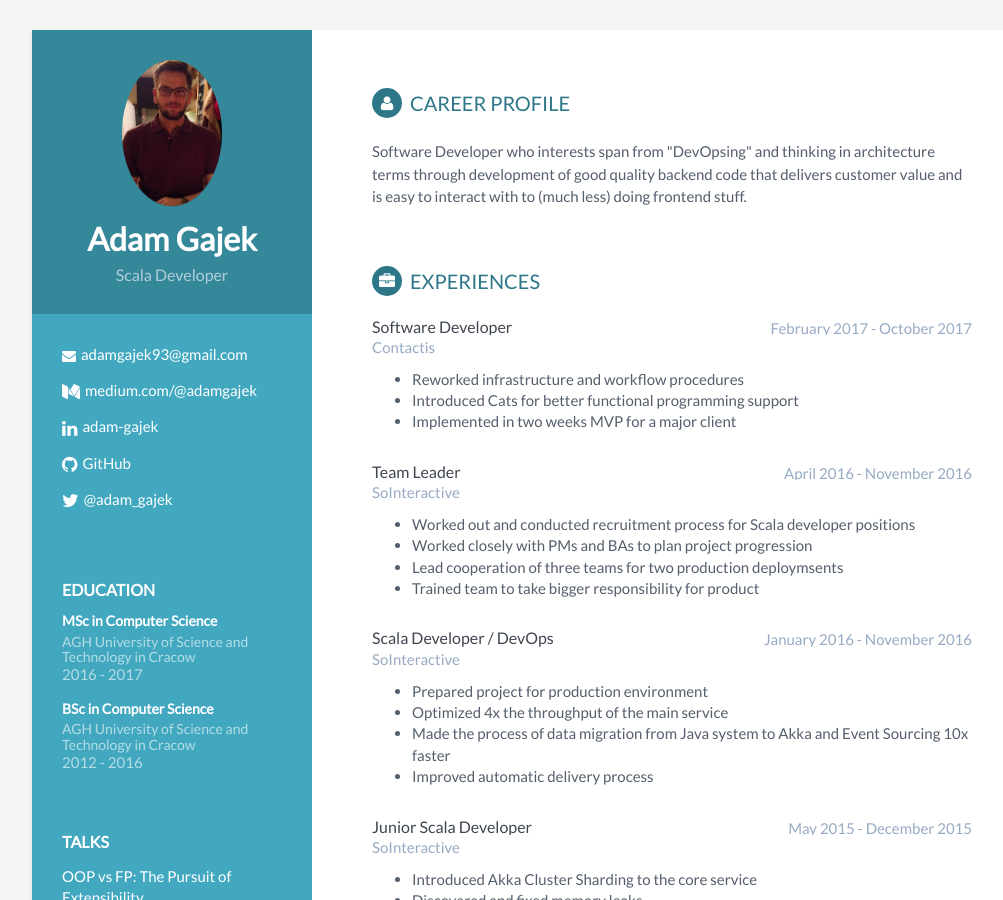
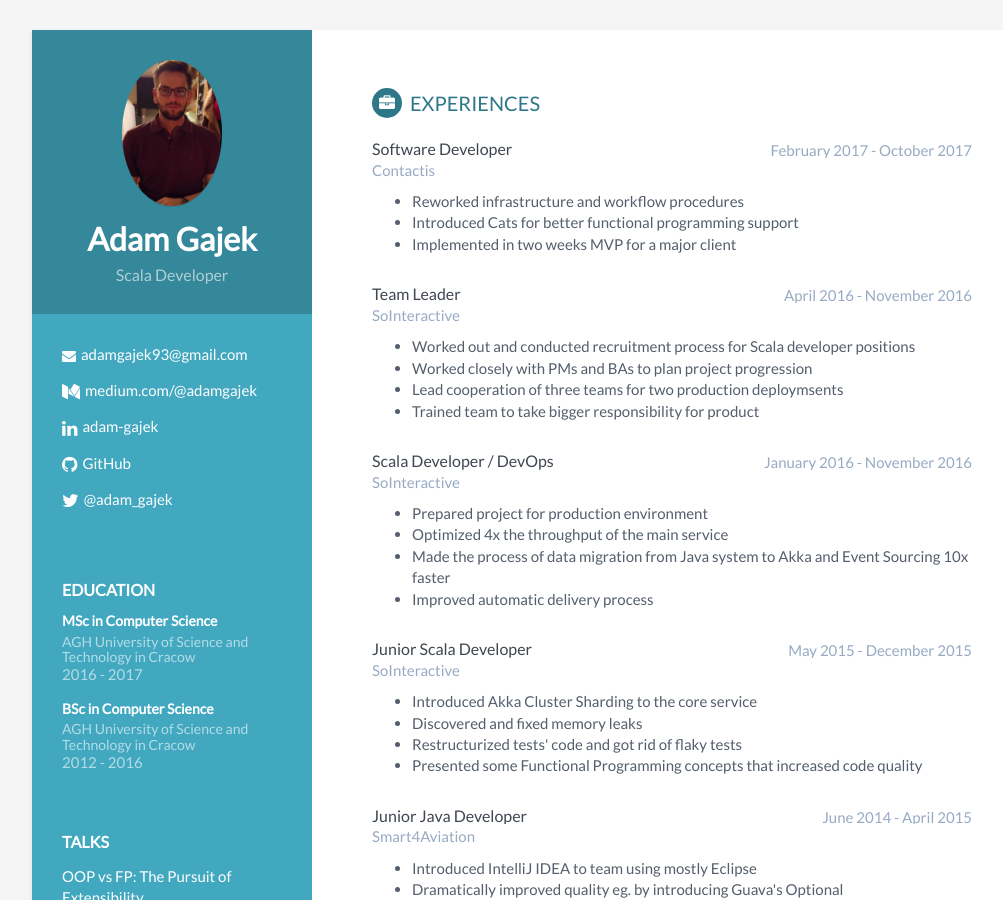
Before and after one commit to agajek/resume, a Jekyll site: the page built from index.html, in a window 1280 px wide and 900 px high. Shown: the whole window, without its empty margins (108-1111 px from the left). Built offline with Jekyll 4.4.1, drawn with Linux system fonts in a browser that asks for light colours.

Commit message:
Removed career info for now

```diff
--- a/_config.yml
+++ b/_config.yml
@@ -16,9 +16,7 @@ about: True # set to False or comment line if you want to remove the "How to use
 name: Adam Gajek
 tagline: Scala Developer
 pic: profile.png  #place a 100x100 picture inside /assets/images/ folder and provide the name of the file below
-summary: "Software Developer who interests span from \"DevOpsing\" and thinking in architecture terms through development
-          of good quality backend code that delivers customer value and is easy to interact with to (much less) doing frontend
-          stuff."
+summary:
 
 #sidebar links
 email: adamgajek93@gmail.com
```
Also changed, not shown: 1 other file.
